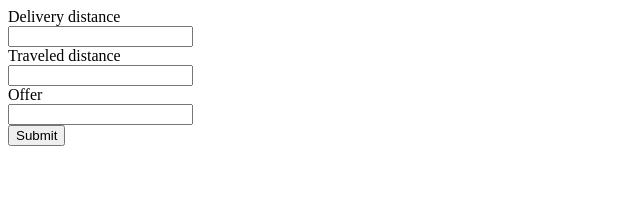
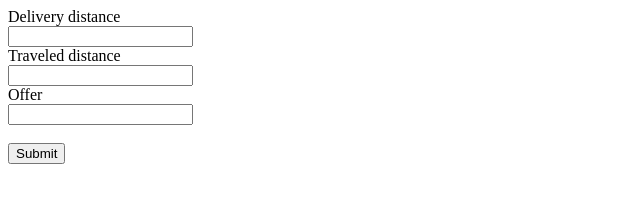
Before and after one commit to LuisC95/DeliveryEarningsCalculator, a plain HTML site: page index.html in a window 1280 px wide. Shown: the whole page, without its empty margins (0-640 px from the left). Drawn offline with Linux system fonts and the light colour scheme.

Commit message:
updating index document

```diff
--- a/index.html
+++ b/index.html
@@ -13,7 +13,7 @@
         <label for="">Traveled distance</label><br>
         <input type="tDistance"><br>
         <label for="">Offer</label><br>
-        <input type="dOffer" name="" id=""><br>
+        <input type="dOffer" name="" id=""><br><br>
         <button type="submit">Submit</button>
     </form>
 
```
